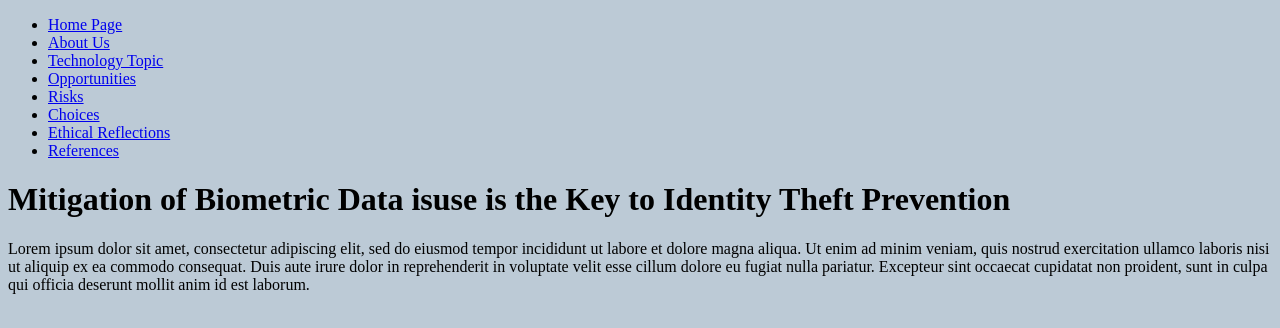
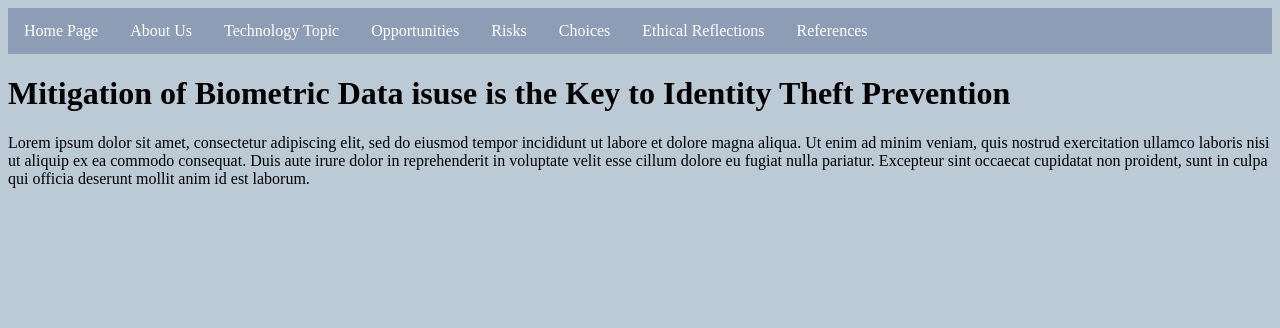
Before and after one commit to c4rt4m/Identity-Theft, a plain HTML site: page index.html in a window 1280 px wide. Drawn offline with Linux system fonts and the light colour scheme.

Commit message:
Navbar css

```diff
--- a/styles.css
+++ b/styles.css
@@ -4,16 +4,33 @@ body {
 
 h1 {
     color: black;
-}
-
-h2 {
 
 }
 
-h3 {
-
+ul {
+    list-style-type: none;
+    margin: 0;
+    padding:0;
+    overflow: hidden;
+    background-color: #8d9db6;
 }
 
-p {
+li {
+    float: left;
+}
 
+li a {
+    display: block;
+    color: white;
+    text-align: center;
+    padding: 14px 16px;
+    text-decoration: none;
 }
+
+li a:hover {
+    background-color: #667292;
+}
+
+.active {
+    background-color: #f1e3dd;
+}
```
Also changed, not shown: index.html (+2 -3 lines).
